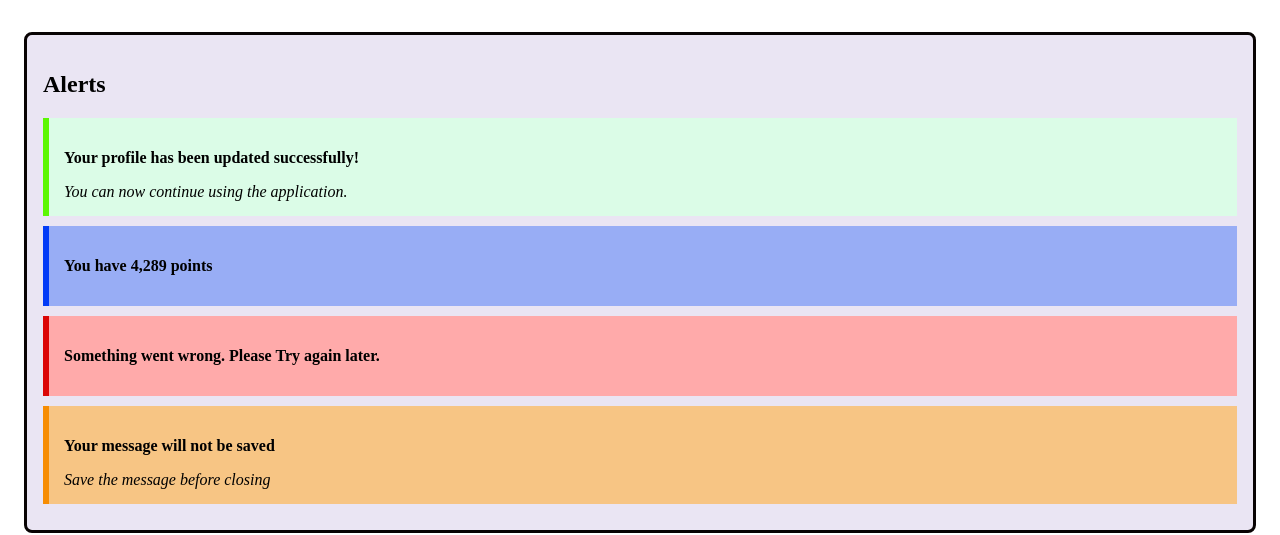
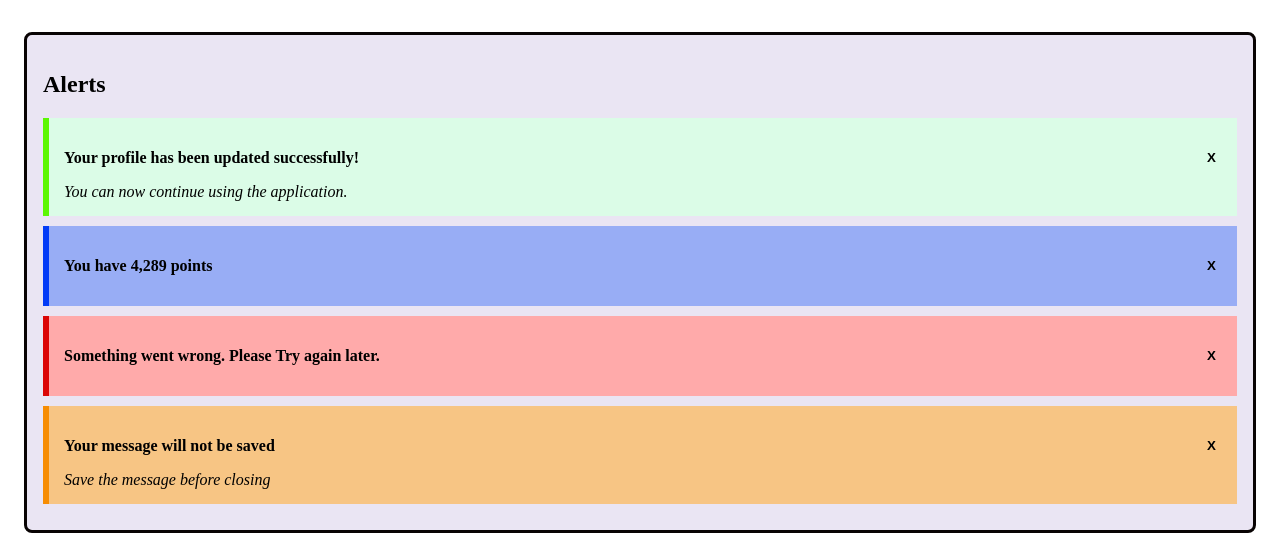
Before and after one commit to shanreed25/component-library, a React (Vite) app: page / in a window 1280 px wide. Shown: the top 535 px of the page. Built offline with nearby package versions, Linux system fonts and the light colour scheme.

Commit message:
added a close alert function that just console logs

```diff
--- a/src/App.tsx
+++ b/src/App.tsx
@@ -5,6 +5,11 @@ import { users } from "./data/users";
 import { products } from "./data/products";
 
 import "./App.css";
+
+function closeAlert(type: string) {
+  const alertType = type.charAt(0).toUpperCase() + type.slice(1);
+  console.log(`User Closed The ${alertType} Alert `);
+}
 
 export default function App() {
   // {products.map((product)=> (console.log(product.imageUrl)))}
@@ -17,18 +22,28 @@ export default function App() {
           <AlertBox
             type="success"
             message="Your profile has been updated successfully!"
+            onClose={() => closeAlert("success")}
           >
             <em>You can now continue using the application.</em>
           </AlertBox>
 
           {/* children is undefined */}
-          <AlertBox type="info" message="You have 4,289 points" />
+          <AlertBox
+            type="info"
+            message="You have 4,289 points"
+            onClose={() => closeAlert("Info")}
+          />
           <AlertBox
             type="error"
             message="Something went wrong. Please Try again later."
+            onClose={() => closeAlert("Error")}
           />
 
-          <AlertBox type="warning" message="Your message will not be saved">
+          <AlertBox
+            type="warning"
+            message="Your message will not be saved"
+            onClose={() => closeAlert("Warning")}
+          >
             <em>Save the message before closing</em>
           </AlertBox>
         </div>
@@ -41,7 +56,7 @@ export default function App() {
         <div className="cards">
           {users.map((user) =>
             Number(user.id.charAt(user.id.length - 1)) % 2 === 0 ? (
-              <UserProfileCard user={user} showRole={false}/> //if user id ends in a even number
+              <UserProfileCard user={user} showRole={false} /> //if user id ends in a even number
             ) : (
               <UserProfileCard user={user} showEmail={false}>
                 <em>
@@ -62,13 +77,12 @@ export default function App() {
         <div className="cards">
           {products.map((product) =>
             product.inStock === true ? (
-             <ProductDisplay product={product}/>
-          ) :(
-            <ProductDisplay product={product} showDescription={false}/>
-          )
+              <ProductDisplay product={product} />
+            ) : (
+              <ProductDisplay product={product} showDescription={false} />
+            ),
           )}
         </div>
-
       </section>
     </div>
   );
--- a/src/components/AlertBox/AlertBox.tsx
+++ b/src/components/AlertBox/AlertBox.tsx
@@ -11,7 +11,9 @@ export function AlertBox({type, message, onClose, children}: AlertBoxProps){
             if onClose is passed, show nothing
             if onClose is not passed, show the button
          */}
-            {onClose && <button className="close-x">X</button>}
+            {onClose && <button className="close-x" onClick={onClose}>X</button>}
+            {/* onClose takes no arguments (() => void) so it can be given
+            to onClick for React to run it when the button is clicked */}
         </div>
         {/* conditional rendering: this check keeps the div
             out of the page entirely when there's nothing to put in it
```
Lines whose indentation alone changed are shown as unchanged.
